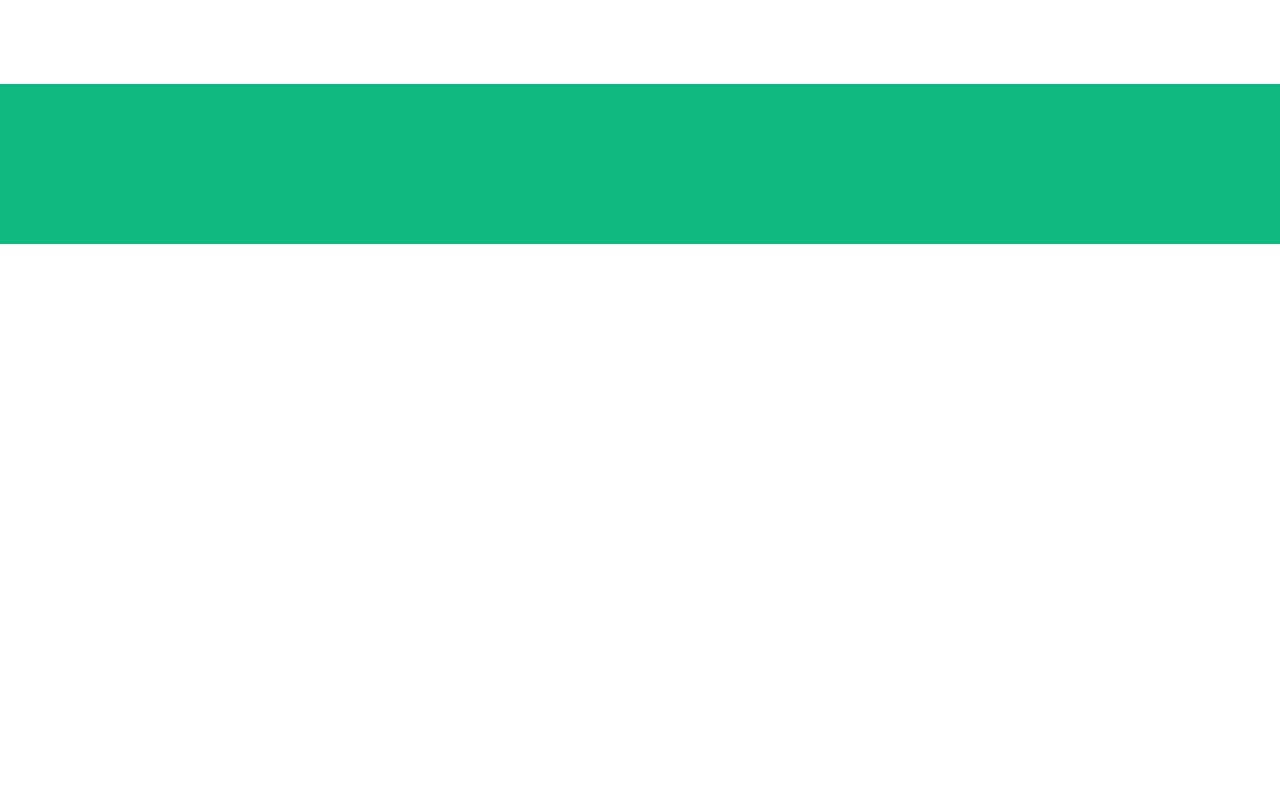
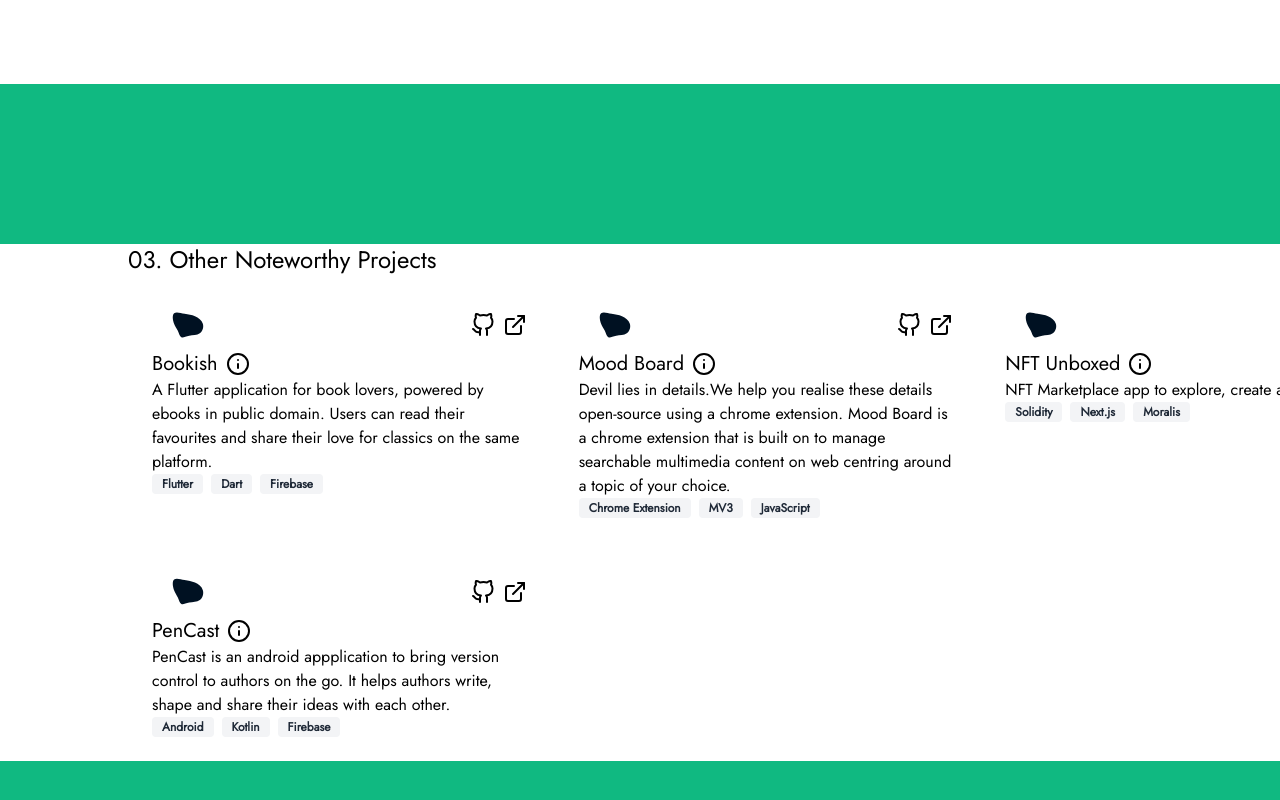
Before and after one commit to Priyanka-Sachan/Priyanka-Sachan.github.io, a Next.js app: page / in a window 1280 px wide. Shown: the part 3067-3867 px from the top of the page. Before the commit the page ends 3311 px from the top, so only its background shows below. Built offline with nearby package versions, Linux system fonts and the light colour scheme.

Commit message:
Add project page-2

```diff
--- /dev/null
+++ b/components/OtherProject.js
@@ -0,0 +1,57 @@
+import Image from 'next/image'
+import Link from 'next/link'
+
+export default function OtherProject(props) {
+  const project = props.project
+  return (
+    <section className="m-2 p-4">
+      <div>
+        <div>
+          <div className="flex flex-row justify-between items-center">
+            <Image
+              className="inline m-1"
+              src="/blob-haikei.svg"
+              width="64"
+              height="64"
+            />
+            <div>
+              <Link href={project.githubUrl}>
+                <Image
+                  className="inline m-1"
+                  src="/svg/github.svg"
+                  width="24"
+                  height="24"
+                />
+              </Link>
+              <Link href={project.demoUrl}>
+                <Image
+                  className="inline m-1"
+                  src="/svg/external-link.svg"
+                  width="24"
+                  height="24"
+                />
+              </Link>
+            </div>
+          </div>
+          <div className="flex flex-row gap-2 items-center">
+            <h3 className="text-xl">{project.name}</h3>
+            <Link href={project.blogUrl}>
+              <Image src="/svg/info.svg" width="24" height="24" />
+            </Link>
+          </div>
+          <p>{project.description}</p>
+        </div>
+        <div className="flex flex-wrap">
+          {project.technologies.map((tag) => (
+            <span
+              className="bg-gray-100 text-gray-800 text-xs font-semibold mr-2 px-2.5 py-0.5 rounded dark:bg-gray-700 dark:text-gray-300"
+              key={tag}
+            >
+              {tag}
+            </span>
+          ))}
+        </div>
+      </div>
+    </section>
+  )
+}
--- /dev/null
+++ b/components/OtherProjects.js
@@ -0,0 +1,17 @@
+import Link from 'next/link'
+import { otherProjects } from '../pages/projects-data'
+import OtherProject from './OtherProject'
+
+export default function OtherProjects() {
+  console.log(otherProjects)
+  return (
+    <section className="container ml-32">
+      <h2 className="text-2xl">03. Other Noteworthy Projects</h2>
+      <div className='grid grid-cols-1 sm:grid-cols-2 md:grid-cols-3'>
+        {otherProjects.map((p) => (
+          <OtherProject project={p} key={p.id} />
+        ))}
+      </div>
+    </section>
+  )
+}
--- a/components/Projects.js
+++ b/components/Projects.js
@@ -1,13 +1,13 @@
-import { projects } from '../pages/projects-data'
+import { featuredProjects } from '../pages/projects-data'
 import Project from './Project'
 
 export default function Projects() {
-  console.log(projects)
+  console.log(featuredProjects)
   return (
     <section className="container ml-32">
       <h2 className="text-2xl">02. Some Things I’ve Built</h2>
       <div>
-        {projects.map((p) => (
+        {featuredProjects.map((p) => (
           <Project project={p} key={p.id} />
         ))}
       </div>
--- a/pages/index.js
+++ b/pages/index.js
@@ -2,6 +2,7 @@ import Head from 'next/head'
 import About from '../components/About'
 import Hero from '../components/Hero'
 import Projects from '../components/Projects'
+import OtherProjects from '../components/OtherProjects'
 
 export default function Home() {
   return (
@@ -21,6 +22,8 @@ export default function Home() {
         <div className="w-screen h-40 bg-emerald-500"></div>
         <Projects/>
         <div className="w-screen h-40 bg-emerald-500"></div>
+        <OtherProjects/>
+        <div className="w-screen h-40 bg-emerald-500"></div>
       </div>
     </div>
   )
--- a/pages/projects-data.js
+++ b/pages/projects-data.js
@@ -1,4 +1,4 @@
-export const projects = [
+const featuredProjects = [
   {
     id: 1,
     name: 'Bookish',
@@ -43,3 +43,53 @@ export const projects = [
     blogUrl: '',
   },
 ]
+
+const otherProjects = [
+  {
+    id: 1,
+    name: 'Bookish',
+    imageUrl: '',
+    description:
+      'A Flutter application for book lovers, powered by ebooks in public domain. Users can read their favourites and share their love for classics on the same platform.',
+    technologies: ['Flutter', 'Dart', 'Firebase'],
+    githubUrl: 'https://github.com/Priyanka-Sachan/Bookish',
+    demoUrl: '',
+    blogUrl: '',
+  },
+  {
+    id: 2,
+    name: 'Mood Board',
+    imageUrl: '',
+    description:
+      'Devil lies in details.We help you realise these details open-source using a chrome extension. Mood Board is a chrome extension that is built on to manage searchable multimedia content on web centring around a topic of your choice.',
+    technologies: ['Chrome Extension', 'MV3', 'JavaScript'],
+    githubUrl: 'https://github.com/Priyanka-Sachan/Mood-Board',
+    demoUrl: '',
+    blogUrl: '',
+  },
+  {
+    id: 3,
+    name: 'NFT Unboxed',
+    imageUrl: '',
+    description: 'NFT Marketplace app to explore, create and sell NFTs',
+    technologies: ['Solidity', 'Next.js', 'Moralis'],
+    githubUrl: 'https://github.com/Priyanka-Sachan/NFT-unboxed-app',
+    demoUrl: '',
+    blogUrl: '',
+  },
+  {
+    id: 4,
+    name: 'PenCast',
+    imageUrl: '',
+    description:
+      'PenCast is an android appplication to bring version control to authors on the go. It helps authors write, shape and share their ideas with each other.',
+    technologies: ['Android', 'Kotlin', 'Firebase'],
+    githubUrl: 'https://github.com/Priyanka-Sachan/PenCast',
+    demoUrl: '',
+    blogUrl: '',
+  }
+]
+
+const allProjects = []
+
+export { featuredProjects, otherProjects, allProjects }
```
